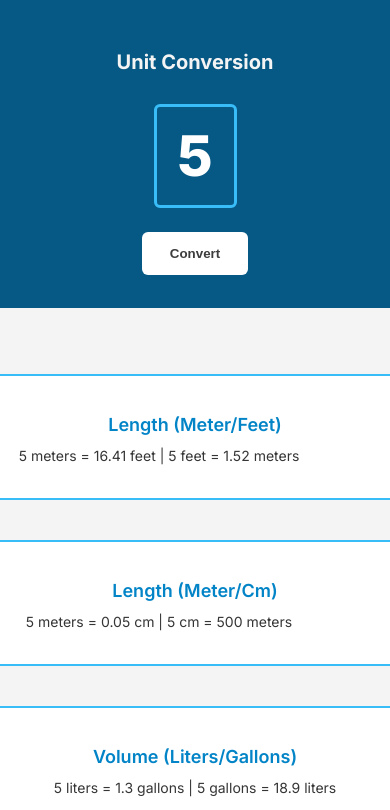
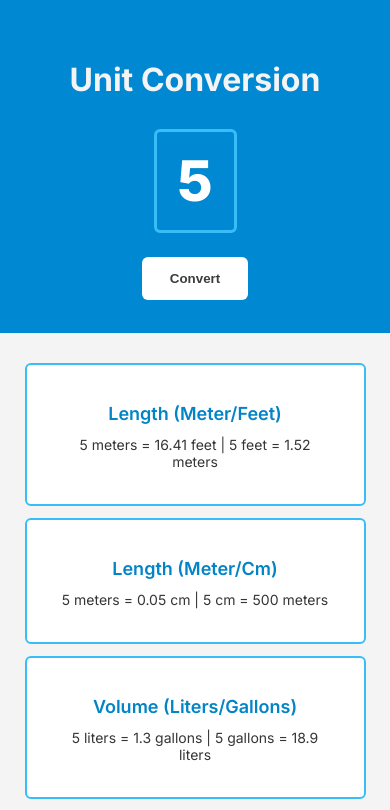
Before and after one commit to marianaeslan/unit-converter, a plain HTML site: page index.html in a window 390 px wide. Both pictures are taken after typing "5" into the empty fields and a click on the button "Convert". Shown: the top 810 px of the page. Drawn offline with Linux system fonts and the light colour scheme.

Commit message:
fix: responsive on small screens

```diff
--- a/index.js
+++ b/index.js
@@ -10,6 +10,19 @@ const hiddenSpan = document.getElementById('hidden-span')
 
 converterBtn.addEventListener("click", function() {
     let baseValue = inputEl.value
+
+    if (baseValue < 0){
+        toFeet = 0
+        toMeters = 0
+        toM = 0
+        toCm = 0
+        toLiters = 0
+        toGallons = 0
+        toKg = 0
+        toPounds = 0
+        toKm = 0
+        toMiles = 0
+    }
     let toFeet = (baseValue * 3.281).toFixed(2)
     let toMeters = (baseValue / 3.281).toFixed(2)
     resultLength.textContent = `${baseValue} meters = ${toFeet} feet | ${baseValue} feet = ${toMeters} meters`
--- a/styles.css
+++ b/styles.css
@@ -2,7 +2,7 @@
     --primary-color: #0284C7;
     --primary-light: #38BDF8;
     --secondary-color: #F4F4F4;
-    --background-color: #075985;
+    --background-color: #0089d2;
     --text-dark: #3D3D3D;
     --text-light: #FFFFFF;
     --border-radius: 6px;
@@ -15,6 +15,7 @@ body {
     max-width: 100%;
     overflow-x: hidden;
     box-sizing: border-box;
+    background-color: var(--secondary-color);
 }
 
 .wrapper {
@@ -39,7 +40,7 @@ body {
 h1 {
     color: var(--secondary-color);
     font-weight: 700;
-    font-size: 28px;
+    font-size: 40px;
     margin-bottom: 30px;
 }
 
@@ -117,24 +118,22 @@ input[type=number]::-webkit-outer-spin-button {
     flex-wrap: wrap;
     justify-content: center;
     gap: 20px;
-    background-color: var(--secondary-color);
 }
 
 .result-wrap {
-    min-width: 50vh;
+    min-width: 33%;
     background-color: var(--text-light);
     padding: 20px 32px;
     align-items: center;
+    text-align: center;
     justify-content: center;
     border-radius: var(--border-radius);
     border: 2px solid var(--primary-light);
-}
-
-.text-wrap {
     width: 350px;
     word-wrap: break-word;
     white-space: normal;
 }
+
 
 h3 {
     font-size: 20px;
@@ -151,13 +150,17 @@ p {
 
 @media (max-width: 430px) {
     h1{
-        font-size: 20px;
+        font-size: 32px;
     }
     h3 {
         font-size: 18px;
     }
+    .bottom{
+        gap: 12px;
+        padding: 30px 0;
+    }
     .result-wrap {
-        margin-bottom: 14px;
-        margin-top: 6px;
+        max-width: 70%;
+
     }
 }
```
